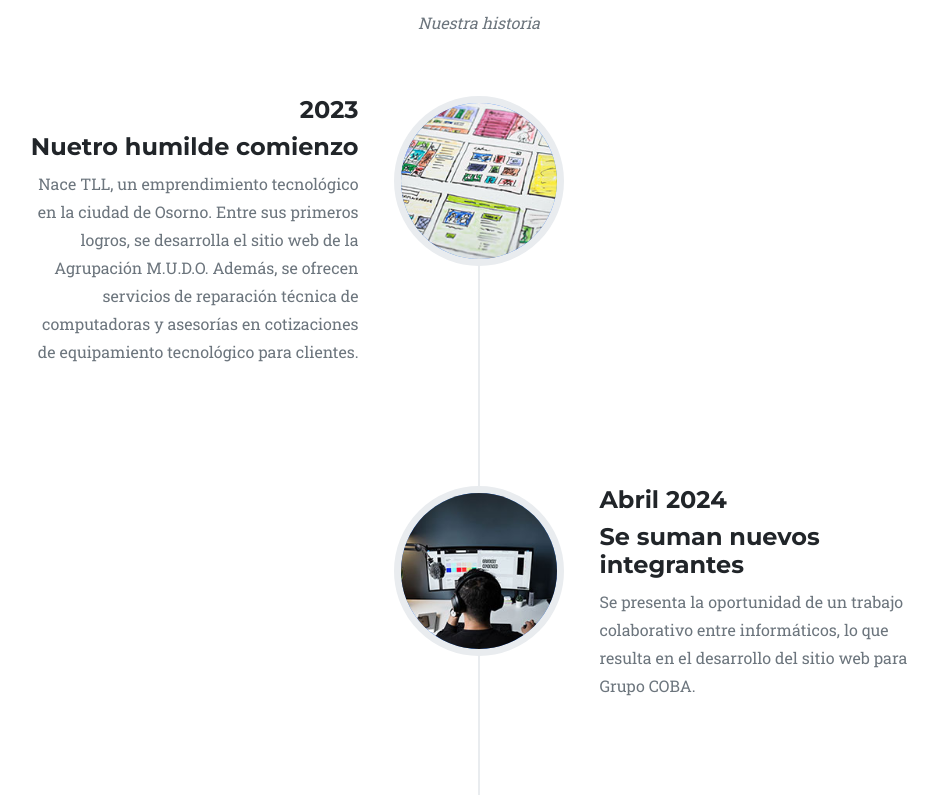
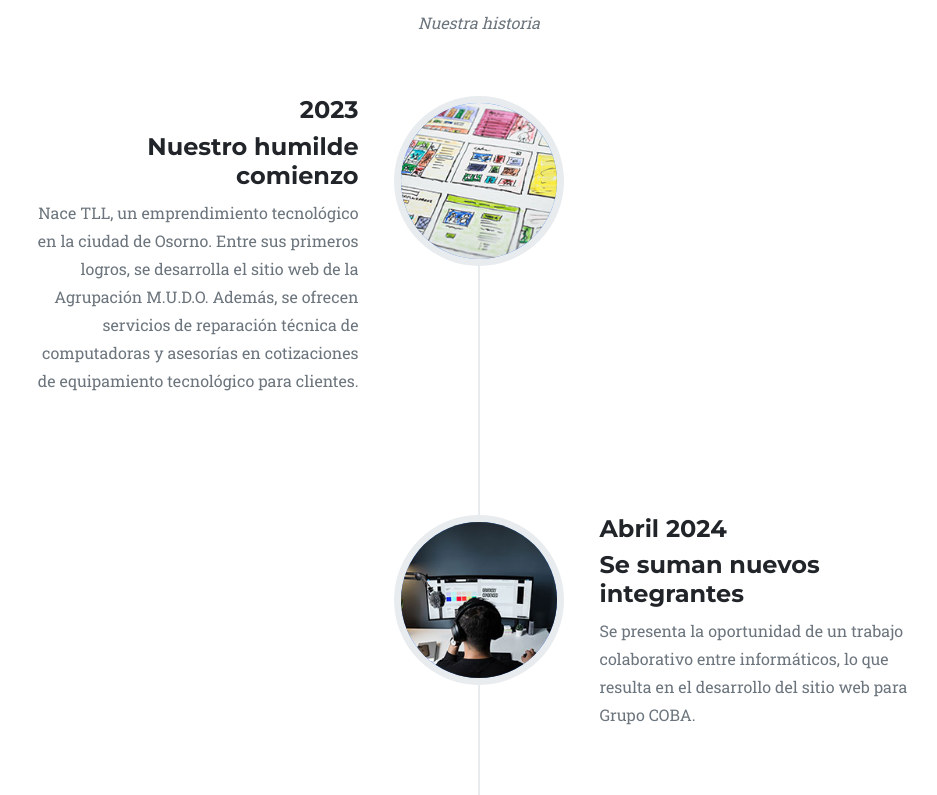
Before and after one commit to Tecnologia-Los-Lagos/tll-website, a plain HTML site: page index.html in a window 1280 px wide. Shown: the part 2705-3500 px from the top of the page, without its empty margins (161-1098 px from the left). Drawn offline with nearby package versions, Linux system fonts and the light colour scheme.

Commit message:
FIX Nuetro

```diff
--- a/index.html
+++ b/index.html
@@ -213,7 +213,7 @@
                     <div class="timeline-panel">
                         <div class="timeline-heading">
                             <h4>2023</h4>
-                            <h4 class="subheading">Nuetro humilde comienzo</h4>
+                            <h4 class="subheading">Nuestro humilde comienzo</h4>
                         </div>
                         <div class="timeline-body">
                             <p class="text-muted">
```
